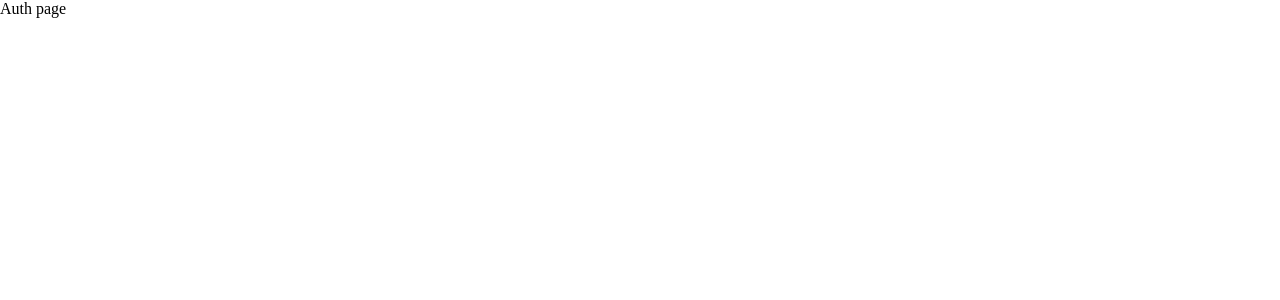
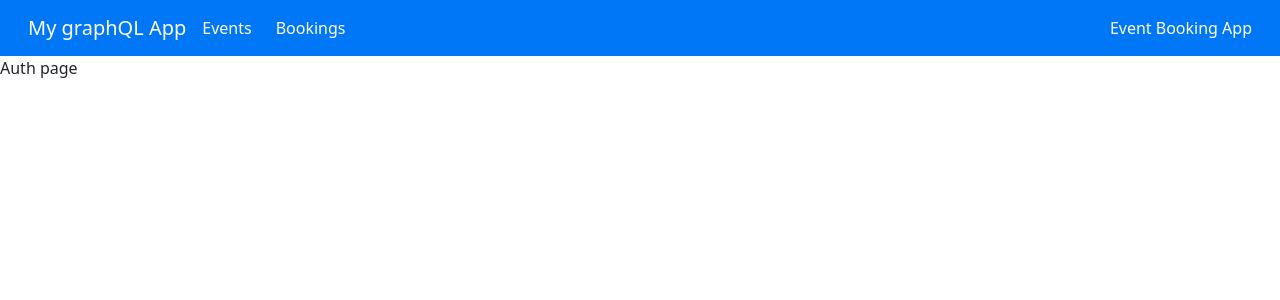
Before and after one commit to AdithyaGopakumar/React-graphQL-Event-Booking, a React (Create React App) app: page /auth in a window 1280 px wide. Shown: the top 300 px of the page. Built offline with nearby package versions, Linux system fonts and the light colour scheme.

Commit message:
navbar/header completed

```diff
--- a/package.json
+++ b/package.json
@@ -10,6 +10,7 @@
     "react-dom": "^18.2.0",
     "react-router-dom": "^6.15.0",
     "react-scripts": "5.0.1",
+    "reactstrap": "^9.2.0",
     "web-vitals": "^2.1.4"
   },
   "scripts": {
--- a/public/index.html
+++ b/public/index.html
@@ -15,6 +15,10 @@
       user's mobile device or desktop. See https://developers.google.com/web/fundamentals/web-app-manifest/
     -->
     <link rel="manifest" href="%PUBLIC_URL%/manifest.json" />
+    <link
+      rel="stylesheet"
+      href="https://cdn.jsdelivr.net/npm/bootstrap@5.1.0/dist/css/bootstrap.min.css"
+    />
     <!--
       Notice the use of %PUBLIC_URL% in the tags above.
       It will be replaced with the URL of the `public` folder during the build.
@@ -24,7 +28,7 @@
       work correctly both with client-side routing and a non-root public URL.
       Learn how to configure a non-root public URL by running `npm run build`.
     -->
-    <title>React App</title>
+    <title>Event Booking App</title>
   </head>
   <body>
     <noscript>You need to enable JavaScript to run this app.</noscript>
--- a/src/App.js
+++ b/src/App.js
@@ -3,9 +3,12 @@ import './styles/App.css';
 import Auth from "./pages/auth";
 import Events from "./pages/events";
 import Booking from "./pages/bookings";
+import Header from "./components/navbar";
 
 const App = () => {
   return (
+    <>
+      <Header />
       <BrowserRouter>
         <Routes>
           <Route path='/' element={<Navigate to="/auth" />} exact />
@@ -15,6 +18,7 @@ const App = () => {
           <Route path='*' element={<Navigate to="/auth" />} />
         </Routes>
       </BrowserRouter>
+    </>
   );
 };
 
--- /dev/null
+++ b/src/components/navbar.js
@@ -0,0 +1,38 @@
+import React from 'react';
+import {
+  Navbar,
+  NavbarBrand,
+  Nav,
+  NavItem,
+  NavLink,
+  NavbarText,
+  Row,
+  Col,
+} from 'reactstrap';
+
+const Header = (args) => {
+  return (
+    <div>
+      <Navbar {...args} className='px-3' style={{"backgroundColor":"#0077f7"}}>
+        <NavbarBrand className='text-white'>My graphQL App</NavbarBrand>
+        <Nav className="me-auto" navbar>
+          <Row>
+            <Col>
+              <NavItem>
+                <NavLink href="/events" className='text-white'>Events</NavLink>
+              </NavItem>
+            </Col>
+            <Col>
+              <NavItem>
+                <NavLink href="/bookings" className='text-white'>Bookings</NavLink>
+              </NavItem>
+            </Col>
+          </Row>
+        </Nav>
+        <NavbarText className='text-white'>Event Booking App</NavbarText>
+      </Navbar>
+    </div>
+  );
+}
+
+export default Header;
```
Also changed, not shown: 1 other file (tests, documents, lock files or other folders). Lines whose indentation alone changed are shown as unchanged.
